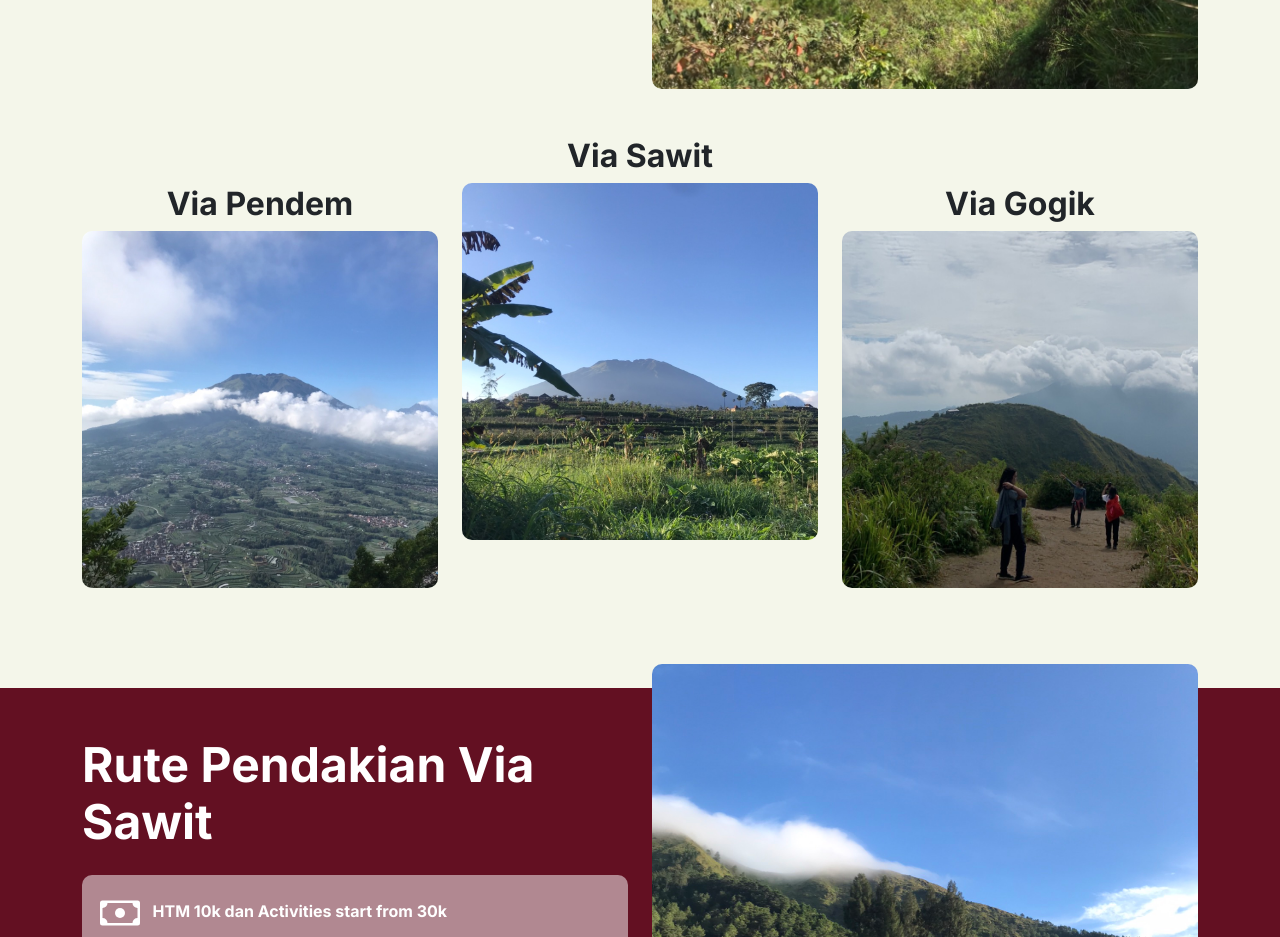
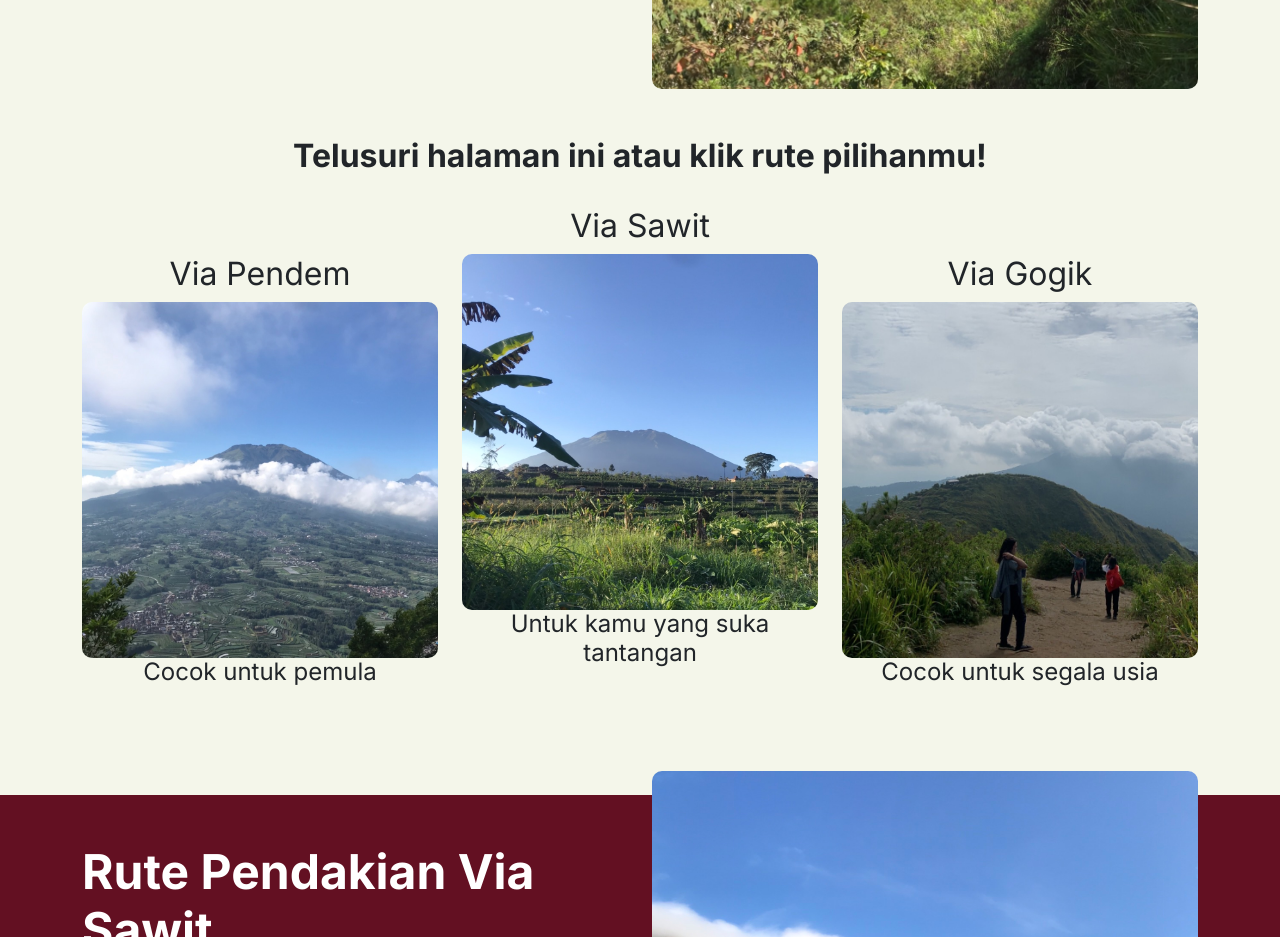
Before and after one commit to feliciawnn/sn-girirejo, a plain HTML site: page pariwisata.html in a window 1280 px wide. Shown: the part 1180-2117 px from the top of the page. Drawn offline with nearby package versions, Linux system fonts and the light colour scheme.

Commit message:
Added description to clickable images

```diff
--- a/pariwisata.html
+++ b/pariwisata.html
@@ -86,17 +86,25 @@
 
             <div class="container section clickable-img-wrapper">
                 <div class="row">
+                    <div class="col-12">
+                        <h2 class="neo-bold txt-center">Telusuri halaman ini atau klik rute pilihanmu!</h2>
+                    </div>
+                </div>
+                <div class="row" style="margin-top: 24px;">
                     <div class="col sec-down" data-aos="fade-up">
-                        <h2 class="neo-bold txt-center">Via Pendem</h2>
+                        <h2 class="txt-center">Via Pendem</h2>
                         <img src="./media/hp_9.jpg" class="clickable-img" onclick="goToPendem()">
+                        <h4 class="txt-center">Cocok untuk pemula</h4>
                     </div>
                     <div class="col" data-aos="fade-up">
-                        <h2 class="neo-bold txt-center">Via Sawit</h2>
+                        <h2 class="txt-center">Via Sawit</h2>
                         <img src="./media/hp_8.jpg" class="clickable-img" onclick="goToSawit()">
+                        <h4 class="txt-center">Untuk kamu yang suka tantangan</h4>
                     </div>
                     <div class="col sec-down" data-aos="fade-up">
-                        <h2 class="neo-bold txt-center">Via Gogik</h2>
+                        <h2 class="txt-center">Via Gogik</h2>
                         <img src="./media/hp_10.jpg" class="clickable-img" onclick="goToGogik()">
+                        <h4 class="txt-center">Cocok untuk segala usia</h4>
                     </div>
                 </div>
             </div>
```
